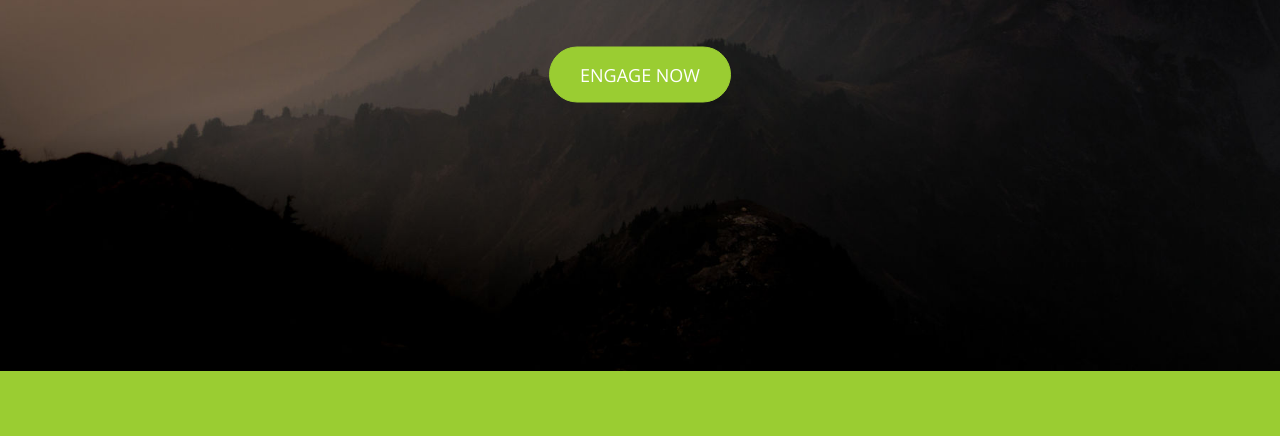
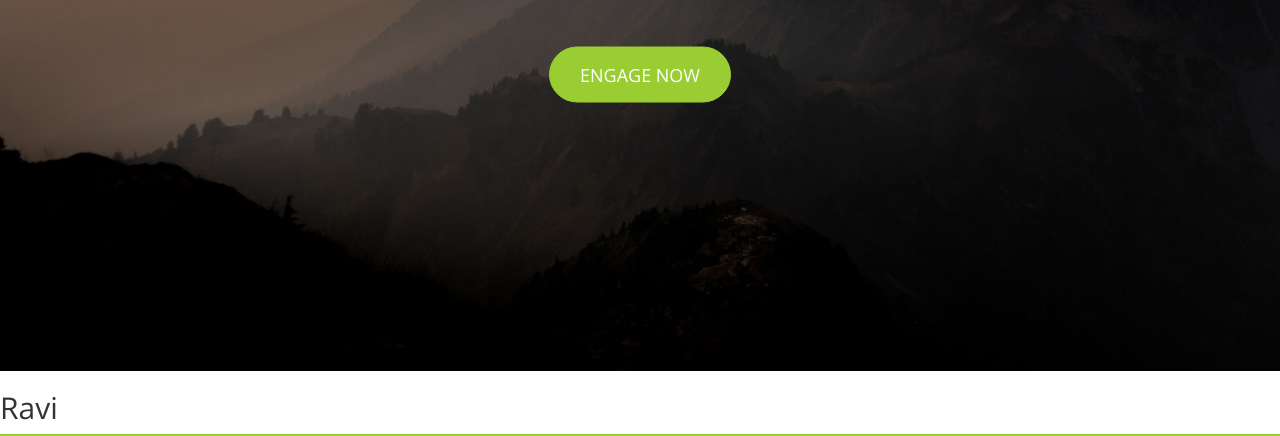
Before and after one commit to Radhakrishnan941/vmx, a plain HTML site: page index.html in a window 1280 px wide. Shown: the part 429-865 px from the top of the page. Drawn offline with nearby package versions, Linux system fonts and the light colour scheme.

Commit message:
Update index.html

```diff
--- a/index.html
+++ b/index.html
@@ -85,7 +85,7 @@ Although you can use them, for a more unique website, replace these images with
             </div>
         </div>
     </header>
-
+	<h2>Ravi</h2>
 	<!-- Intro Section -->
     <section class="intro">
         <div class="container">
```
